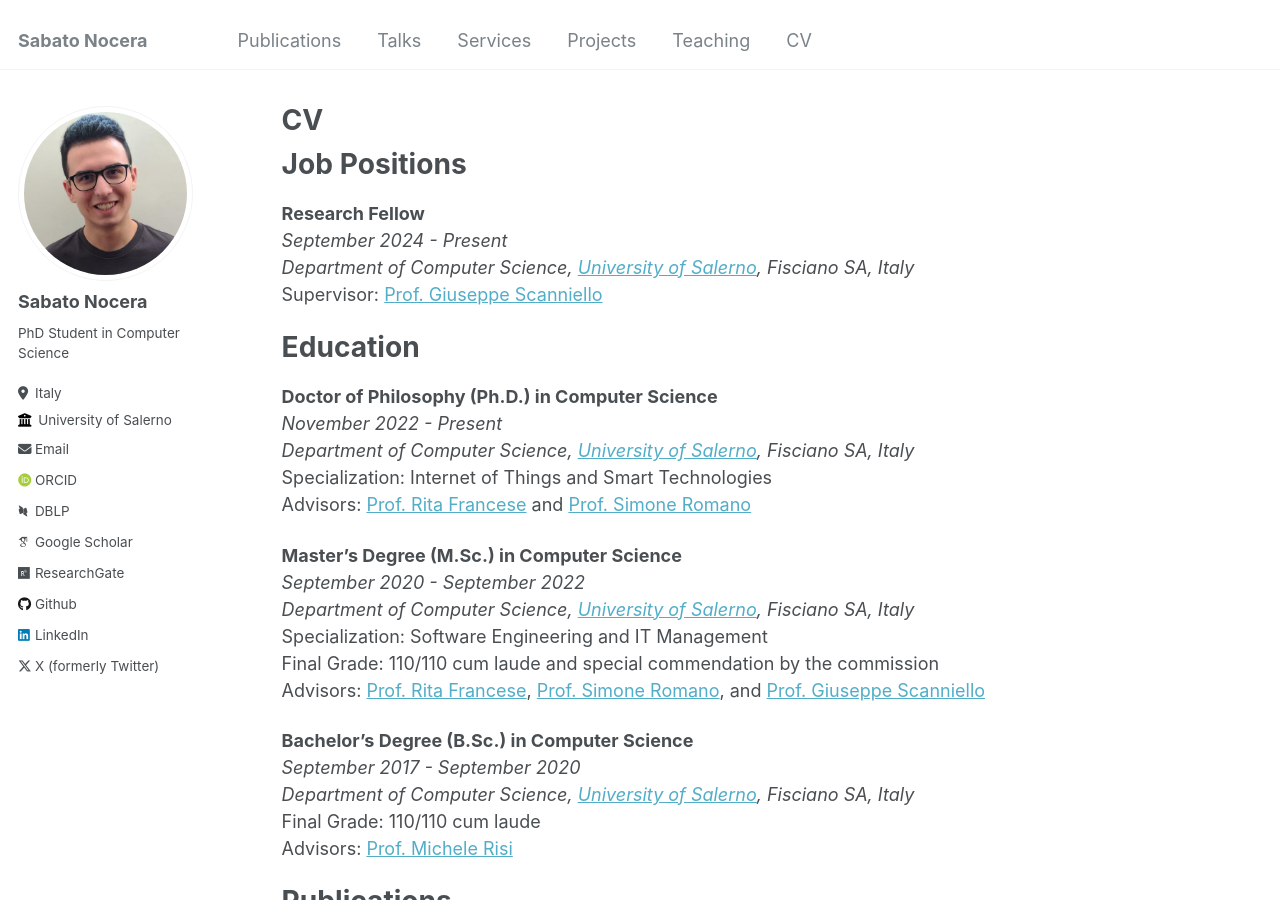
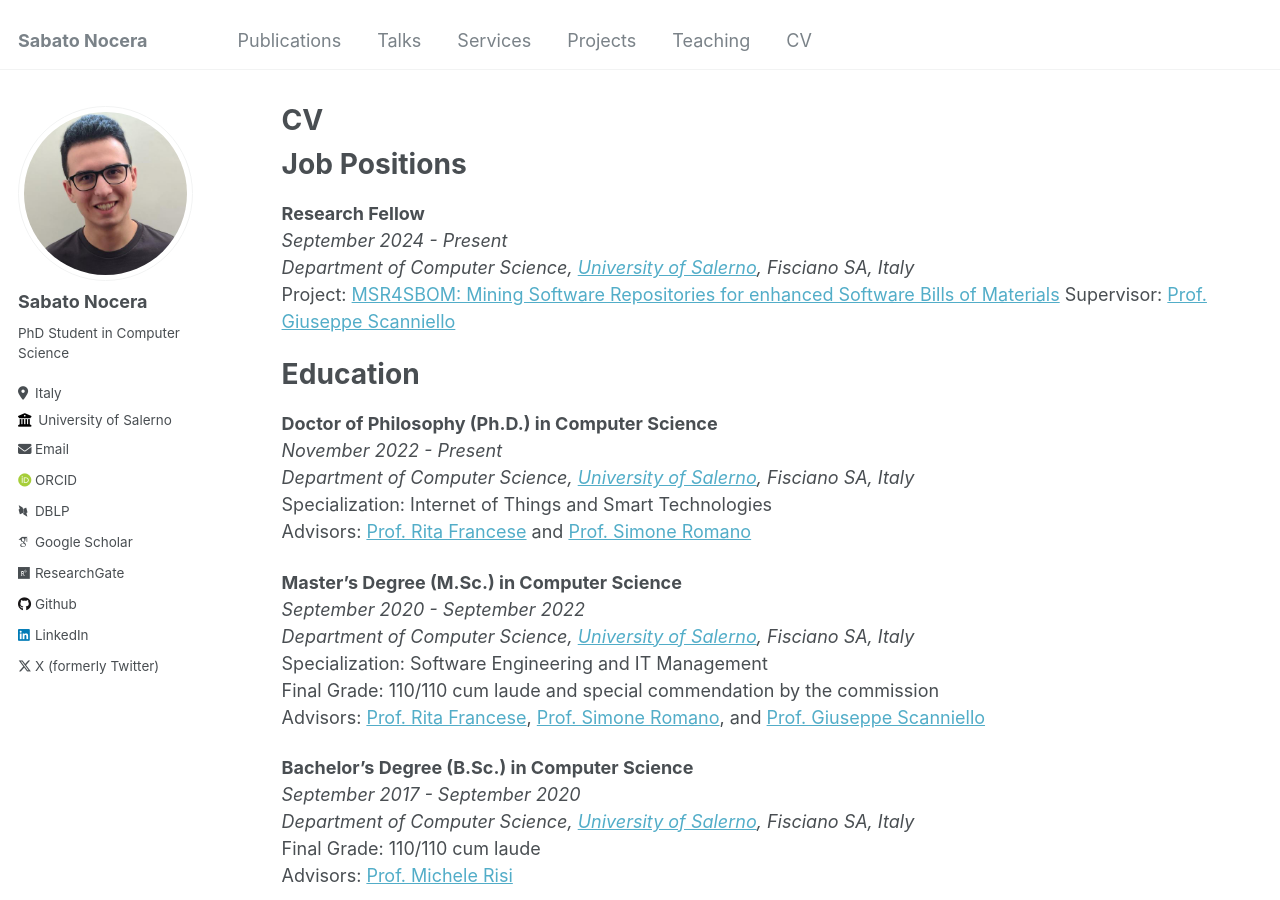
Before and after one commit to sabato-nocera/sabato-nocera.github.io, a Jekyll site: the page built from _pages/cv.md, in a window 1280 px wide and 900 px high. Built offline with Jekyll 4.4.1, drawn with Linux system fonts in a browser that asks for light colours; some web fonts are replaced.

Commit message:
Update cv.md

```diff
--- a/_pages/cv.md
+++ b/_pages/cv.md
@@ -15,6 +15,7 @@ Job Positions
 **Research Fellow**<br/>
 _September 2024 - Present<br/>_
 _Department of Computer Science, [University of Salerno](https://web.unisa.it/en/university), Fisciano SA, Italy_<br/>
+Project: [MSR4SBOM: Mining Software Repositories for enhanced Software Bills of Materials](https://sabato-nocera.github.io/projects/msr4sbom)
 Supervisor: [Prof. Giuseppe Scanniello](https://sites.google.com/view/prof-giuseppe-scanniello/home)
 
 Education
```
